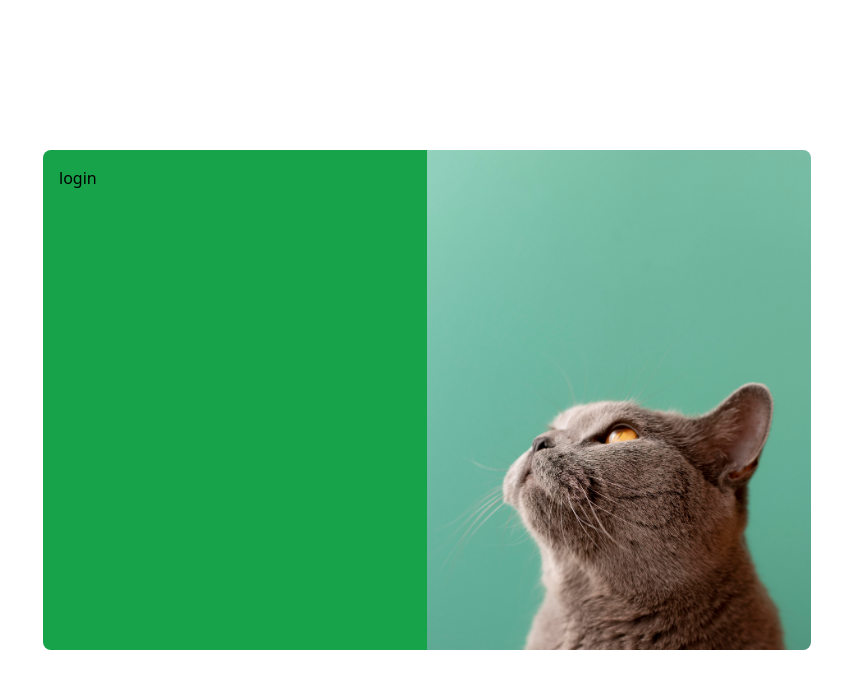
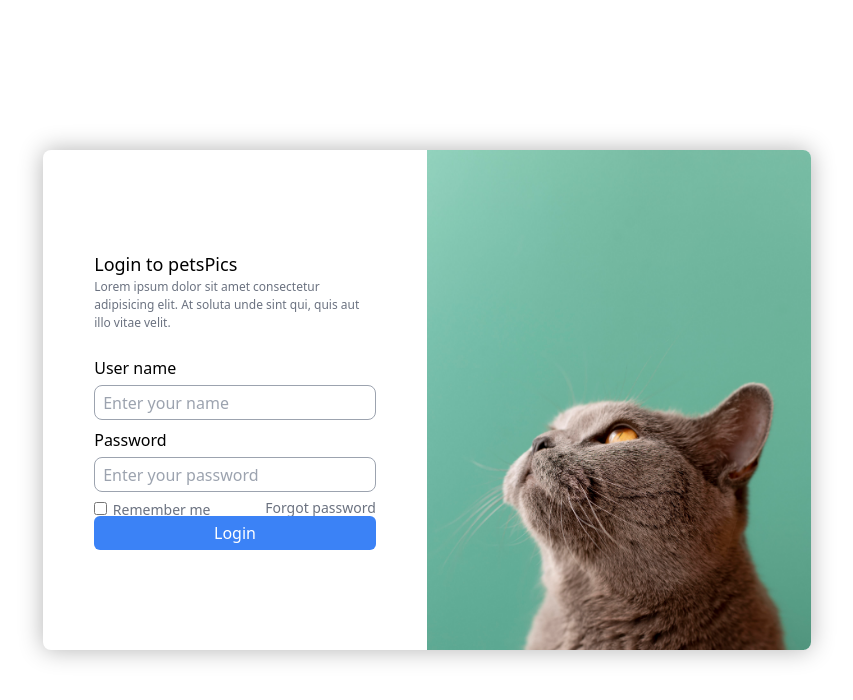
Before and after one commit to Jospin6/petsPics_api, a React (Vite) app in the folder client/: page / in a window 1280 px wide. Shown: the top 700 px of the page, without its empty margins (213-1066 px from the left). Built offline with nearby package versions, Linux system fonts and the light colour scheme.

Commit message:
Design the login component

```diff
--- /dev/null
+++ b/client/src/components/Checkbox.jsx
@@ -0,0 +1,14 @@
+
+export const Checkbox = (props) => {
+    const { checked, onchange, id, labelText } = props
+    return <div className="mt-[5px]">
+        <input
+            type="checkbox"
+            checked={checked}
+            onChange={onchange}
+            id={id}
+            className="border-[1px] mr-[2px] border-gray-400 rounded-lg
+            outline-none"/>
+        <label htmlFor={id} className="text-[14px] text-gray-500"> {labelText} </label>
+    </div>
+}
--- /dev/null
+++ b/client/src/components/Image.jsx
@@ -0,0 +1,4 @@
+export const Image = (props) => {
+    const {src, alt, style} = props
+    return <img src={src} alt={alt} className={style} />
+}
--- /dev/null
+++ b/client/src/components/Input.jsx
@@ -0,0 +1,15 @@
+
+export const Input = (props) => {
+    const {labelText, id, type, value, onchange, placeholder} = props
+    return <div className="mt-2">
+        <label htmlFor={id} className="block mb-[5px] bolder text-[16px]"> { labelText } </label>
+        <input
+            type={type}
+            id={id}
+            value={value}
+            onChange={onchange}
+            placeholder={placeholder}
+            className="w-full h-[35px] border-[1px] border-gray-400
+            rounded-lg pl-2 outline-none text-black"/>
+    </div>
+}
--- /dev/null
+++ b/client/src/components/SubmitFormBtn.jsx
@@ -0,0 +1,7 @@
+
+export const SubmitFormBtn = ({text}) => {
+    return <button className="w-full py-[5px] bg-blue-500 absolute
+    bottom-0 left-0 rounded-md text-white ">
+        { text }
+    </button>
+}
--- a/client/src/containers/Login.jsx
+++ b/client/src/containers/Login.jsx
@@ -1,11 +1,72 @@
 import cat from '../assets/images/cat.jpg'
+import { Image } from '../components/Image'
+import { Input } from '../components/Input'
+import {useState} from 'react'
+import { SubmitFormBtn } from '../components/SubmitFormBtn'
+import { Checkbox } from '../components/Checkbox'
+import { Link } from 'react-router-dom'
+
+
+
 
 export const Login = () => {
+
+    const [userName, setUserName] = useState("")
+    const [password, setpassword] = useState("")
+    const [remember, setremember] = useState(false)
+
+    const handleUserName = (e) => setUserName(e.target.value)
+    const handlePassword = (e) => setpassword(e.target.value)
+    const toggleRemember = () => setremember(!remember)
+
     return <div className="w-full h-[100vh] flex items-center justify-center">
-        <div className="w-[60%] h-[500px] grid grid-cols-8 rounded-lg">
-            <div className="col-span-4 h-full p-4 bg-green-600 rounded-l-lg">login</div>
+        <div className="w-[60%] h-[500px] grid grid-cols-8 rounded-lg shadow">
+            <div className="col-span-4 h-full p-4 rounded-l-lg flex items-center justify-center">
+                <div className="w-[80%] h-[300px] relative">
+                    <div className="text-lg semi-bold">
+                        Login to petsPics
+                    </div>
+                    <div className="text-[12px] text-gray-500">
+                        Lorem ipsum dolor sit amet consectetur adipisicing elit. At soluta
+                        unde sint qui, quis aut illo vitae velit.
+                    </div>
+                    <div className='mt-6'>
+                        <form method="post">
+                            <Input
+                                labelText="User name"
+                                id="userName"
+                                type="text"
+                                value={userName}
+                                onchange={handleUserName}
+                                placeholder="Enter your name"
+                            />
+                            <Input
+                                labelText="Password"
+                                id="password"
+                                type="password"
+                                value={password}
+                                onchange={handlePassword}
+                                placeholder="Enter your password"
+                            />
+                            <div className='flex justify-between'>
+                                <Checkbox
+                                    checked={remember}
+                                    onchange={toggleRemember}
+                                    id="remember-me"
+                                    labelText="Remember me"
+                                />
+                                <Link to={"#"} className='mt-[5px] text-[14px] text-gray-500
+                                hover:text-blue-600'>
+                                Forgot password
+                                </Link>
+                            </div>
+                            <SubmitFormBtn text="Login"/>
+                        </form>
+                    </div>
+                </div>
+            </div>
             <div className="col-span-4 f-full">
-                <img src={cat} alt="cat" className="w-full h-[500px] rounded-r-lg object-cover" />
+                <Image src={cat} alt="cat" style="w-full h-[500px] rounded-r-lg object-cover" />
             </div>
         </div>
     </div>
--- a/client/src/index.css
+++ b/client/src/index.css
@@ -1,3 +1,19 @@
 @import 'tailwindcss/base';
 @import 'tailwindcss/components';
 @import 'tailwindcss/utilities';
+
+
+@layer utilities {
+    .cascadia {
+        font-family: 'Cascadia Mono SemiBold', Impact, Haettenschweiler, 'Arial Narrow Bold', sans-serif;
+    }
+    .shadow {
+        box-shadow: 0 0 25px rgba(0, 0, 0, 0.3);
+    }
+    .semi-bold {
+        font-weight: 500;
+    }
+    .bolder {
+        font-weight: 400;
+    }
+}
```
